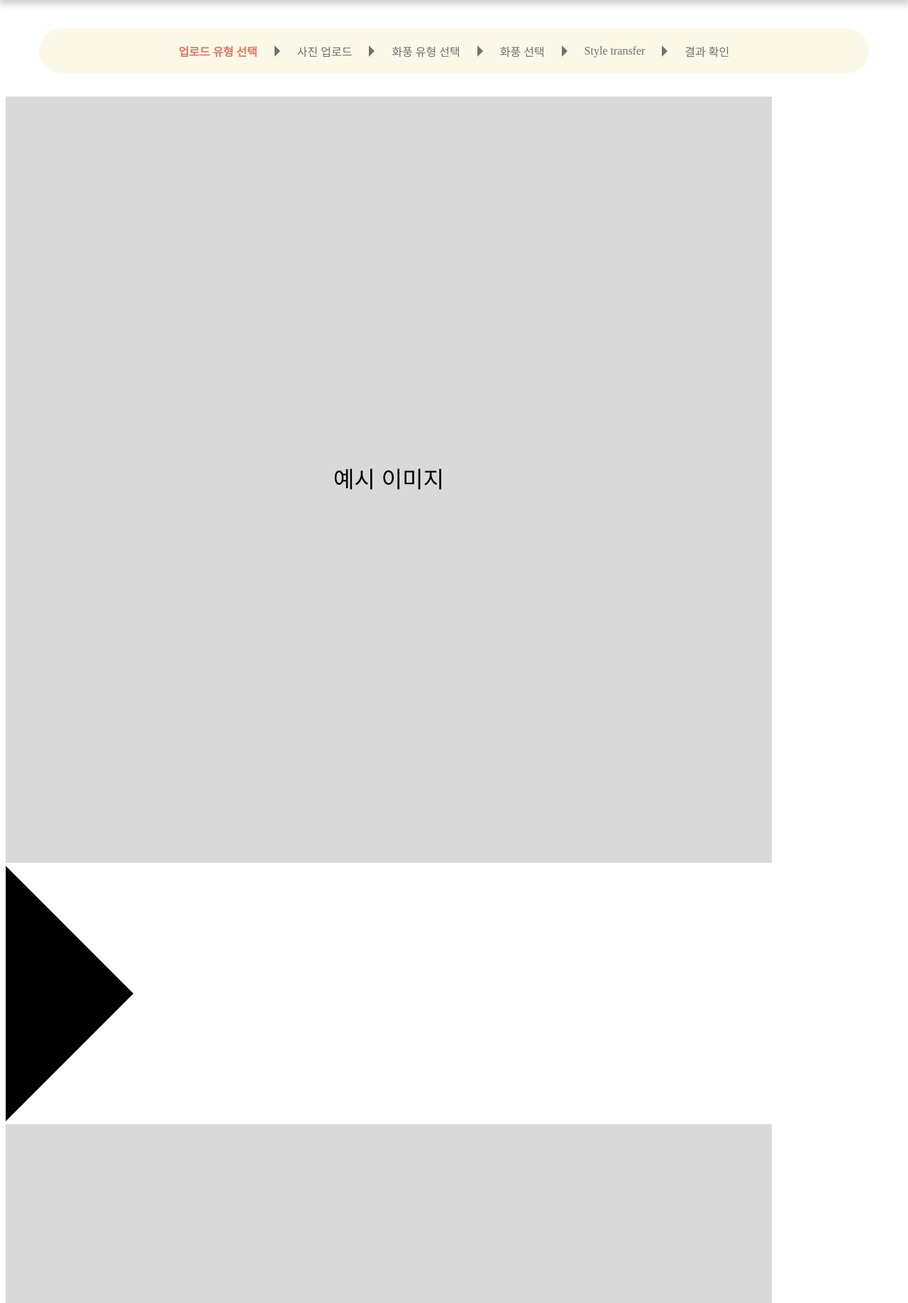
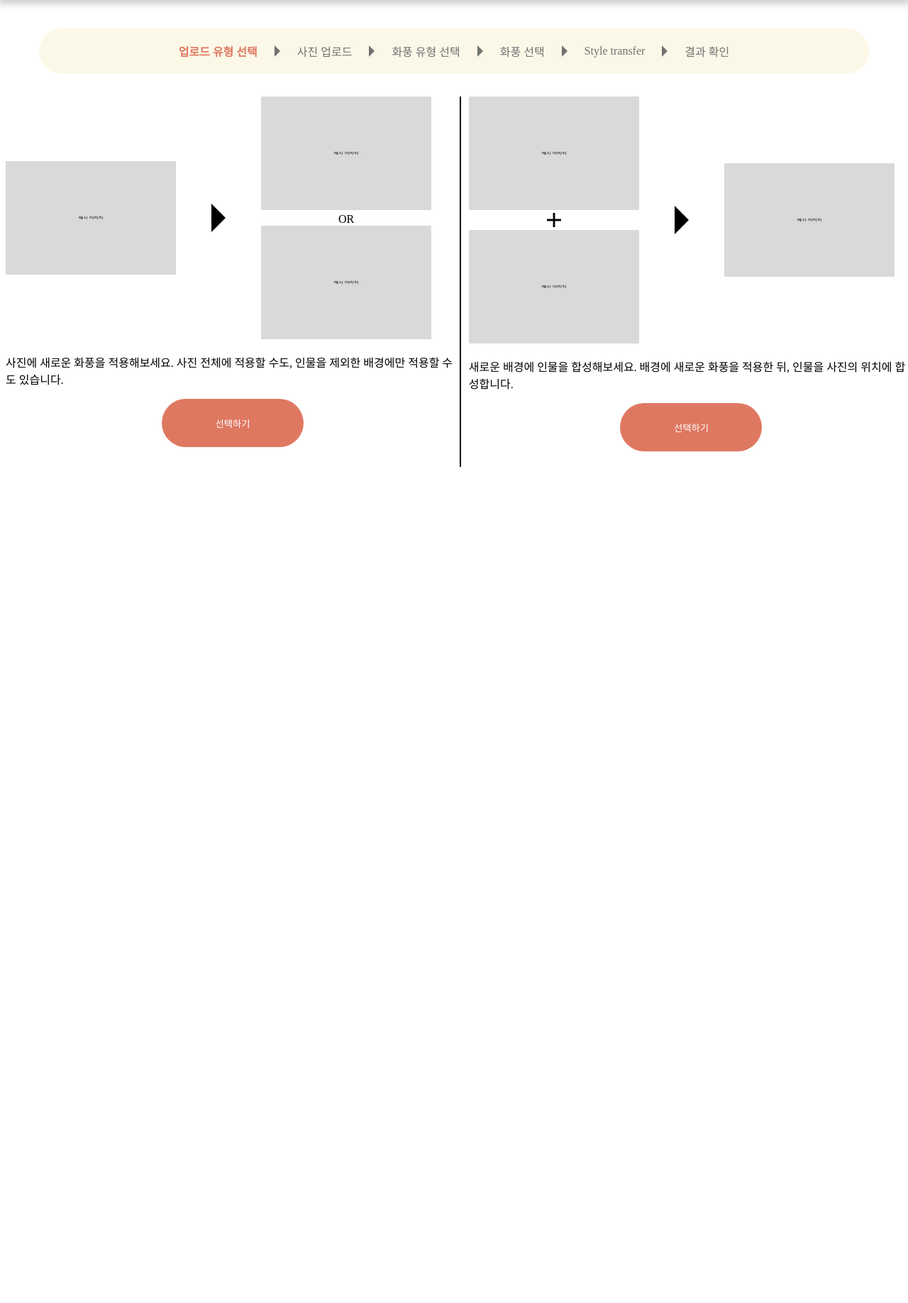
Before and after one commit to BEarSTudent/Capstone, a Flask app: template web/app/templates/transfer/transfer.html in a window 1280 px wide. Shown: the part 84-1920 px from the top of the page at 71% size. After the commit the page ends 742 px from the top, so only its background shows below. Run offline with Flask 3, Linux system fonts and the light colour scheme; the template is opened without the code that fills it, so the values that code supplies are empty.

Commit message:
update uploadtype html css js

```diff
--- a/web/app/__init__.py
+++ b/web/app/__init__.py
@@ -4,7 +4,7 @@ app = Flask(__name__)
 
 @app.route('/')
 def hello():
-    return render_template("index.html")
+    return render_template("transfer/transfer.html")
 
 if __name__ == "__main__":
     app.run()
--- a/web/app/static/css/transfer_style.css
+++ b/web/app/static/css/transfer_style.css
@@ -29,3 +29,74 @@
     color: #000000;
     pointer-events: all;
 }
+
+.hidden{
+    display: none;
+}
+
+.uploadtype-container{
+    margin: 0px auto;
+    width: 1280px;
+    text-align: center;
+}
+
+.singleupload{
+    float: left;
+    width: 50%;
+}
+
+.v-line{
+    border: 1px solid black;
+    height: 520px;
+    width: 0.1px;
+    float: left;
+}
+
+.doubleupload{
+    float: right;
+    width: 49%;
+}
+
+.uploadimg_ex{
+    margin: 0px auto;
+    display: flex;
+    align-items: center;
+    gap: 50px;
+}
+
+.uploadimg_ex_one{
+    float: left;
+}
+
+.uploadimg_ex_hor{
+    float: left;
+}
+
+.upex{
+    width: 240px;
+    height: 160px;
+}
+
+.righttri{
+    width: 20px;
+    height: 40px;
+}
+
+.plus{
+    width: 20px;
+    height: 20px;
+}
+
+.textex{
+    text-align: left;
+}
+
+.minrabtn{
+    width: 200px;
+    height: 68px;
+    border: 0;
+    border-radius: 35px;
+    padding: 1rem;
+    background: #DF7861;
+    color: #fff;
+}
--- a/web/app/static/js/transfer.js
+++ b/web/app/static/js/transfer.js
@@ -1,15 +1,20 @@
-const nextButton = document.querySelector('#next');
 const stepTargets = document.querySelectorAll('.step');
+const formTargets = document.querySelectorAll('.form');
 const stepprev = document.querySelectorAll('.step-status');
+
+const uptp_single_Button = document.querySelector('#singleuploadbtn');
+const uptp_double_Button = document.querySelector('#doubleuploadbtn');
+
 let currentStep = 0;
 
-nextButton.addEventListener('click', ()=>{
+function stepNext(){
     stepTargets[currentStep].classList.remove('active');
     stepTargets[currentStep].classList.add('prev');
+    formTargets[currentStep].classList.add('hidden');
 
     stepTargets[currentStep + 1].classList.add('active');
     currentStep = currentStep + 1;
-});
+}
 
 function stepBack(step){
     stepTargets[currentStep].classList.remove('active');
@@ -21,4 +26,15 @@ function stepBack(step){
     }
     stepTargets[currentStep].classList.remove('prev');
     stepTargets[currentStep].classList.add('active');
+    formTargets[currentStep].classList.remove('hidden');
 }
+
+window.onload = function(){
+    uptp_single_Button.addEventListener('click', ()=>{
+        stepNext();
+    });
+
+    uptp_double_Button.addEventListener('click', ()=>{
+        stepNext();
+    });
+}
--- a/web/app/templates/transfer/transfer.html
+++ b/web/app/templates/transfer/transfer.html
@@ -4,7 +4,6 @@
         <title>STR - Style Transfer for Recollection</title>
         <link href="{{url_for('static', filename='css/vanner_style.css')}}" rel="stylesheet">
         <link href="{{url_for('static', filename='css/transfer_style.css')}}" rel="stylesheet">
-        <script src="{{ url_for('static',filename='js/transfer.js') }}"></script>
     </head>
     <body>
         <header>
@@ -28,7 +27,7 @@
                 <span class = "step">결과 확인</span>
             </div>
         </div>
-        <div class="uploadtype-container">
+        <div class="form uploadtype-container">
             <div class = "singleupload">
                 <div class="uploadimg_ex">
                     <div class="uploadimg_ex_one">
@@ -44,7 +43,7 @@
                     </div>
                 </div>
                 <p class="textex">사진에 새로운 화풍을 적용해보세요. 사진 전체에 적용할 수도, 인물을 제외한 배경에만 적용할 수도 있습니다.</p>
-                <button type="button" class="minrabtn" id="singleuploadbtn">선택하기</button>
+                <button type="button" class="next minrabtn" id="singleuploadbtn">선택하기</button>
             </div>
             <div class="v-line"></div>
             <div class = "doubleupload">
@@ -64,9 +63,9 @@
                     </div>
                 </div>
                 <p class="textex">새로운 배경에 인물을 합성해보세요. 배경에 새로운 화풍을 적용한 뒤, 인물을 사진의 위치에 합성합니다.</p>
-                <button type="button" class="minrabtn" id="doubleuploadbtn">선택하기</button>
+                <button type="button" class="next minrabtn" id="doubleuploadbtn">선택하기</button>
             </div>
         </div>
-
+        <script type="text/javascript" src="{{url_for('static',filename='js/transfer.js')}}"></script>
     </body>
 </html>
```
